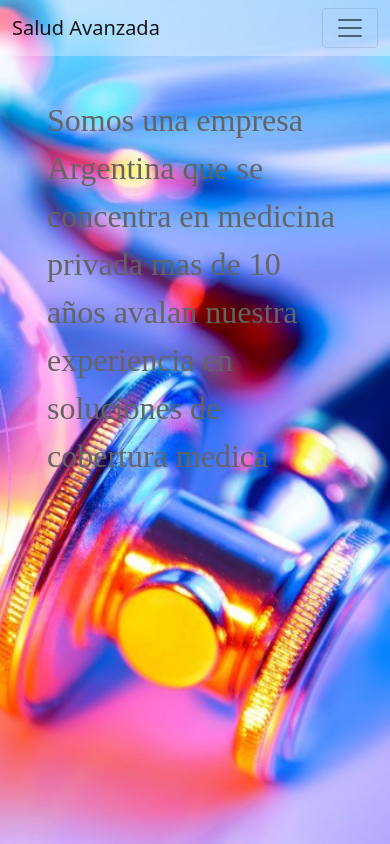
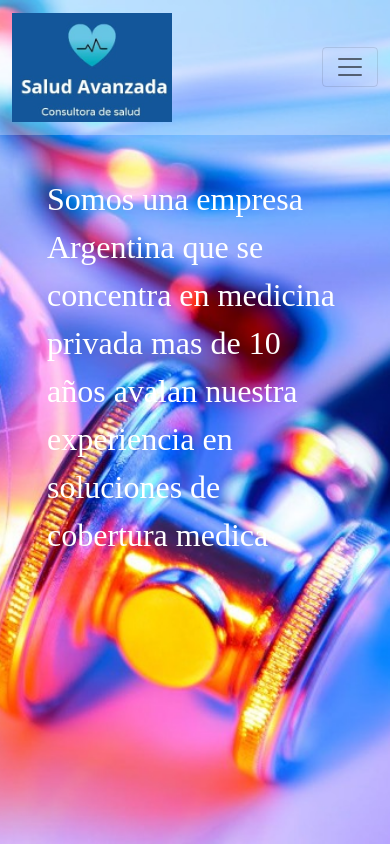
Before and after one commit to AlejoAseijas/salud-avanzada, a React (Create React App) app: page / in a window 390 px wide. Shown: the top 844 px of the page. Built offline with nearby package versions, Linux system fonts and the light colour scheme; a web font is replaced by a local one.

Commit message:
fix logo

```diff
--- a/src/Components/Home/style.scss
+++ b/src/Components/Home/style.scss
@@ -12,7 +12,7 @@
       padding: 0.5rem;
       font-size: 2rem;
       font-family: "Andada Pro", serif;
-      color: rgb(100, 100, 100);
+      color: rgb(255, 255, 255);
       margin-top: 2rem;
       margin-left: 10%;
     }
@@ -31,7 +31,7 @@
     padding: 0.5rem;
     font-size: 2rem;
     font-family: "Andada Pro", serif;
-    color: rgb(100, 100, 100);
+    color: rgb(255, 255, 255);
     margin-top: 2rem;
     margin-left: 10%;
   }
--- a/src/Components/NavBar/Index.jsx
+++ b/src/Components/NavBar/Index.jsx
@@ -1,21 +1,29 @@
-import React from 'react';
-import {Nav,Navbar,Container} from "react-bootstrap"
-import logo from "../../assets/logo.jpeg"
+import React from "react";
+import { Nav, Navbar, Container } from "react-bootstrap";
+import logo from "../../assets/logo.jpg";
 function Index() {
-  return <Navbar collapseOnSelect expand="lg" style={{backgroundColor:"rgba(255, 255, 255, 0.3)"}}>
+  return (
+    <Navbar
+      collapseOnSelect
+      expand="lg"
+      style={{ backgroundColor: "rgba(255, 255, 255, 0.3)" }}
+    >
       <Container>
-  <Navbar.Brand >Salud Avanzada</Navbar.Brand>
+        <Navbar.Brand>
+          <img src={logo} alt="logo phtho" style={{ width: "10rem" }} />
+        </Navbar.Brand>
         <Navbar.Toggle aria-controls="responsive-navbar-nav" />
         <Navbar.Collapse id="responsive-navbar-nav">
           <Nav className="me-auto">
-      <Nav.Link >Quines somos</Nav.Link>
-      <Nav.Link >Principales Prestadores</Nav.Link>
+            <Nav.Link>Quines somos</Nav.Link>
+            <Nav.Link>Principales Prestadores</Nav.Link>
             <Nav.Link>Contacto</Nav.Link>
             <Nav.Link>Respaldo</Nav.Link>
           </Nav>
         </Navbar.Collapse>
       </Container>
-</Navbar>;
+    </Navbar>
+  );
 }
 
 export default Index;
```
Also changed, not shown: src/assets/logo.jpg (added). Lines whose indentation alone changed are shown as unchanged.
